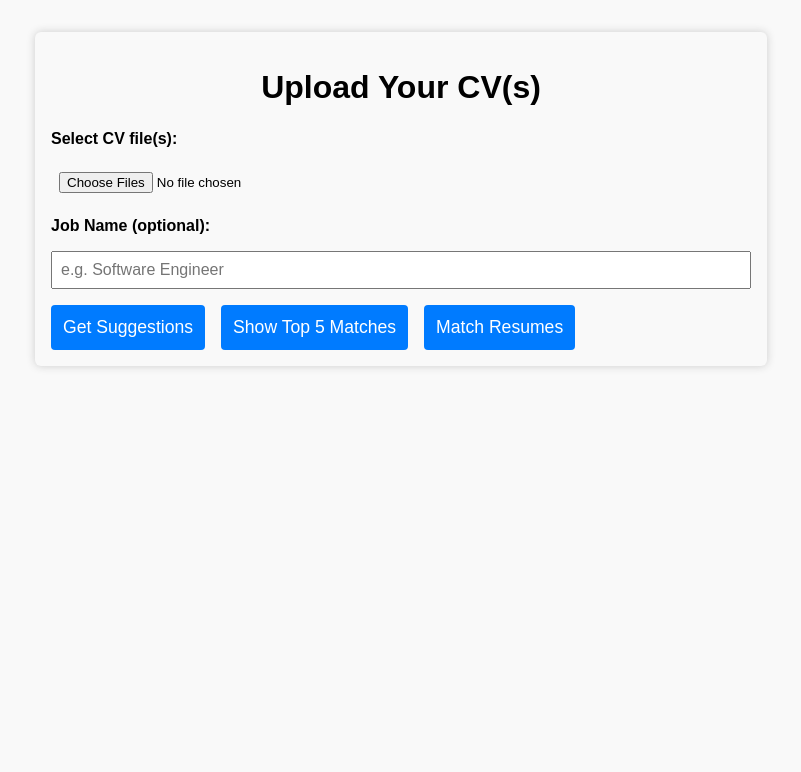
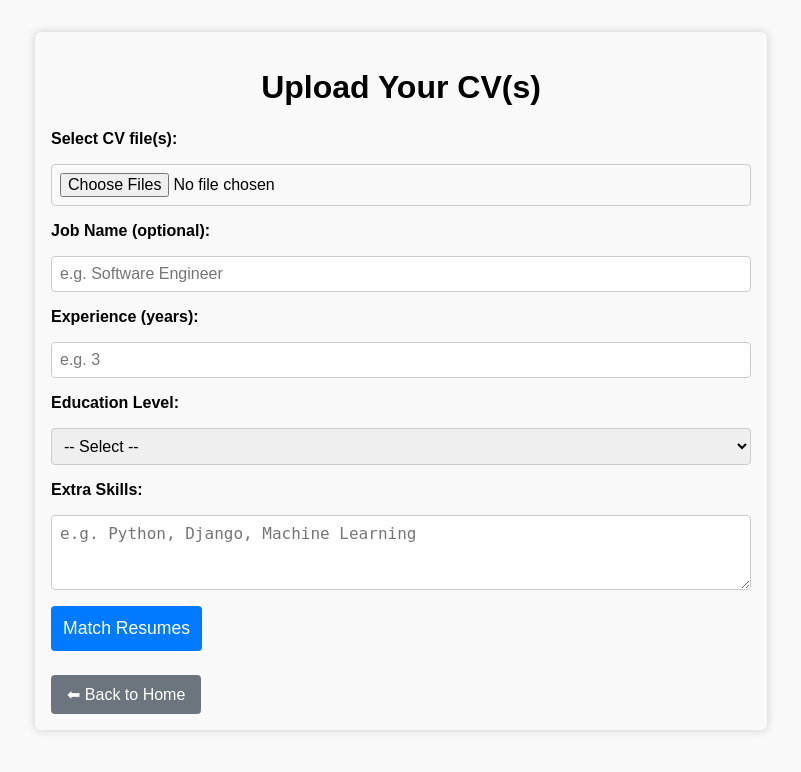
Before and after one commit to kunteshbastola/cv_processor, a Django app: page /upload/ in a window 1280 px wide. Shown: the top 772 px of the page, without its empty margins (239-1040 px from the left). Run offline with Django 5.2, Linux system fonts and the light colour scheme; a user stored in the database is signed in.

Commit message:
html changes

```diff
--- a/analyzer/urls.py
+++ b/analyzer/urls.py
@@ -4,7 +4,7 @@ from . import views
 urlpatterns = [
 
     path('', views.home, name='home'),
-    path('upload/', views.upload_cv, name='upload'),
+    path('upload/', views.upload, name='upload'),
     path('upload_and_suggest/', views.upload_and_suggest, name='upload_and_suggest'),
     path('results/', views.matched_results, name='matched_results'),
     path('suggestions/<int:cv_id>/', views.cv_suggestions, name='cv_suggestions'),
--- a/analyzer/views.py
+++ b/analyzer/views.py
@@ -27,11 +27,12 @@ from django.contrib.auth.decorators import login_required
 
 
 
-
+def home(request):
+    return render(request, "analyzer/home.html")
 
 
 @login_required
-def upload_cv(request):
+def upload(request):
     if request.method == "POST":
         form = CVUploadForm(request.POST, request.FILES)
         files = request.FILES.getlist("cv_files")
@@ -185,8 +186,7 @@ def upload_cv(request):
 from rest_framework.pagination import PageNumberPagination
 
 
-def home(request):
-    return render(request, "analyzer/home.html")
+
 
 @login_required
 def matched_results(request):
--- a/templates/analyzer/upload.html
+++ b/templates/analyzer/upload.html
@@ -26,12 +26,11 @@
         label {
             font-weight: bold;
         }
-        input[type="file"] {
-            padding: 0.5rem;
-        }
-        input[type="text"], select {
+        input[type="file"], input[type="text"], input[type="number"], textarea, select {
             padding: 0.5rem;
             font-size: 1rem;
+            border: 1px solid #ccc;
+            border-radius: 4px;
         }
         button {
             padding: 0.75rem;
@@ -54,6 +53,19 @@
         .error {
             color: red;
             margin-bottom: 1rem;
+        }
+        .back-home {
+            display: inline-block;
+            margin-top: 1.5rem;
+            padding: 0.6rem 1rem;
+            background: #6c757d;
+            color: white;
+            text-decoration: none;
+            border-radius: 4px;
+            text-align: center;
+        }
+        .back-home:hover {
+            background: #5a6268;
         }
     </style>
 </head>
@@ -86,11 +98,28 @@
         <label for="job_name">Job Name (optional):</label>
         <input type="text" name="job_name" id="job_name" placeholder="e.g. Software Engineer" />
 
+        <label for="experience">Experience (years):</label>
+        <input type="number" name="experience" id="experience" placeholder="e.g. 3" min="0" />
+
+        <label for="education">Education Level:</label>
+        <select name="education" id="education">
+            <option value="">-- Select --</option>
+            <option value="highschool">High School</option>
+            <option value="bachelor">Bachelor’s Degree</option>
+            <option value="master">Master’s Degree</option>
+            <option value="phd">PhD</option>
+        </select>
+
+        <label for="skills">Extra Skills:</label>
+        <textarea name="skills" id="skills" rows="3" placeholder="e.g. Python, Django, Machine Learning"></textarea>
+
         <div class="options">
-        <button type="submit" name="action" value="suggestions">Get Suggestions</button>
-        <button type="submit" name="action" value="top5">Show Top 5 Matches</button>
             <button type="submit" name="action" value="match">Match Resumes</button>
         </div>
     </form>
+
+    <!-- Back to Home link -->
+    <a href="{% url 'home' %}" class="back-home">⬅ Back to Home</a>
+
 </body>
 </html>
```
Lines whose indentation alone changed are shown as unchanged.
